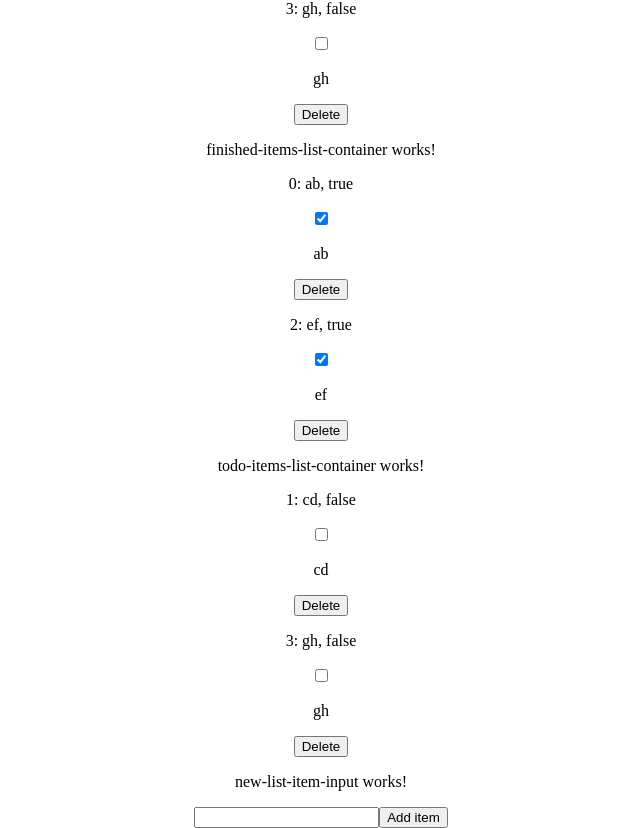
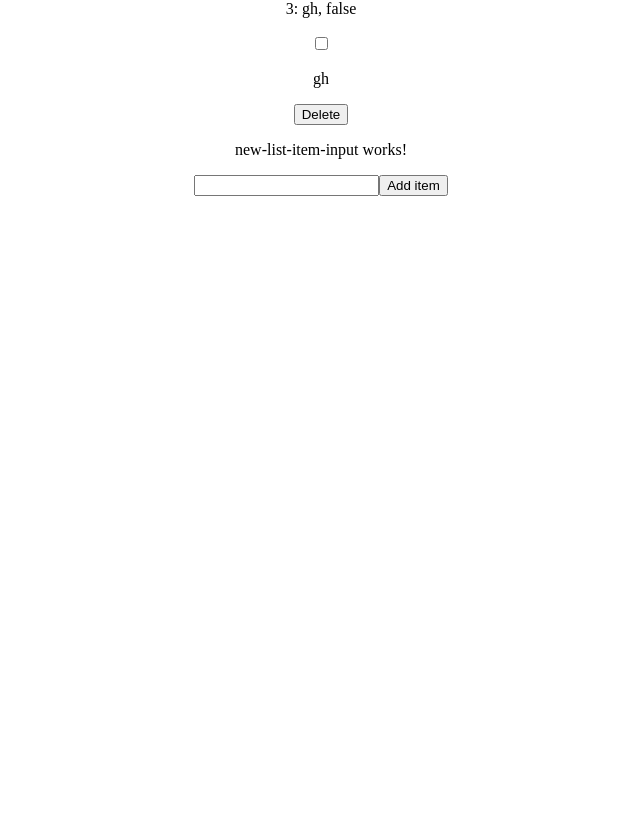
Before and after one commit to jj-jakub/AngularTodoList, an Angular app: page / in a window 1280 px wide. Shown: the part 638-1466 px from the top of the page, without its empty margins (319-959 px from the left). After the commit the page ends 834 px from the top, so only its background shows below. Built offline with nearby package versions, Linux system fonts and the light colour scheme.

Commit message:
Use ngSwitch to show proper components

```diff
--- a/src/app/ components/tab-item/tab-item.component.html
+++ b/src/app/ components/tab-item/tab-item.component.html
@@ -1,11 +1,9 @@
 <div>
     tab-item-component, activeItem: {{activeItem}}
-    <app-all-list-container [items]="items"></app-all-list-container>
-    <app-finished-items-list-container [items]="items"></app-finished-items-list-container>
-    <app-todo-items-list-container [items]="items"></app-todo-items-list-container>
-    <div>
-        <app-new-list-item-input (eventEmitter)="onNewItemCreated($event)"></app-new-list-item-input>
-    </div>
-    <!-- {childComponent}
-    <NewListItemInput onAddButtonClick={this.onAddNewItemButtonClick}/> -->
+    <ng-container [ngSwitch]="activeItem">
+        <app-all-list-container *ngSwitchCase="Constants.allItemsTabName" [items]="items"></app-all-list-container>
+        <app-finished-items-list-container *ngSwitchCase="Constants.finishedItemsTabName" [items]="items"></app-finished-items-list-container>
+        <app-todo-items-list-container *ngSwitchDefault [items]="items"></app-todo-items-list-container>
+    </ng-container>
+    <app-new-list-item-input (eventEmitter)="onNewItemCreated($event)"></app-new-list-item-input>
 </div>
--- a/src/app/ components/tab-item/tab-item.component.ts
+++ b/src/app/ components/tab-item/tab-item.component.ts
@@ -13,6 +13,7 @@ export class TabItemComponent implements OnInit {
   @Input() public activeItem: String = ""
 
   public items!: Array<Item>;
+  public Constants = Constants
 
   constructor(private itemsService: ItemsService) { }
 
```
